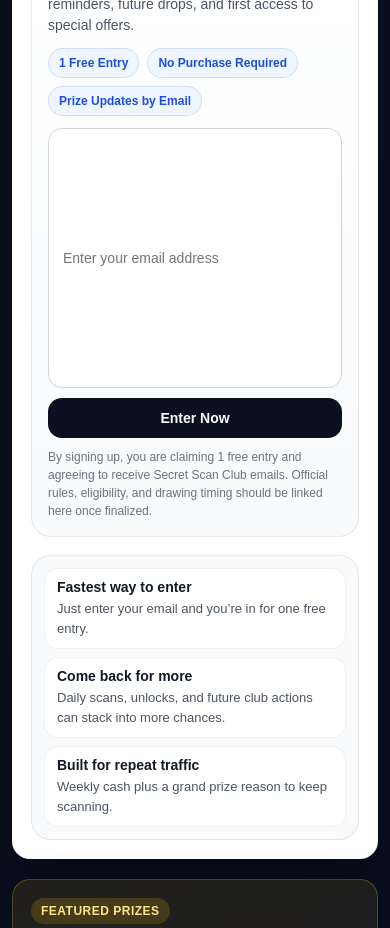
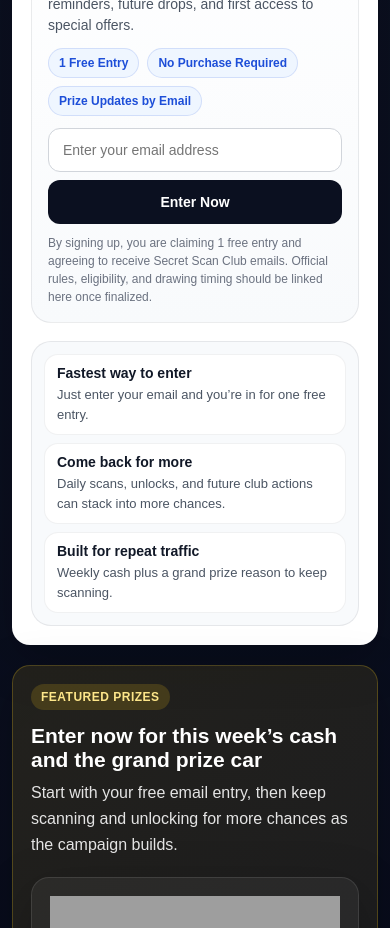
Before and after one commit to ryanc192/secretscanclub.com, a Next.js app: page / in a window 390 px wide. Shown: the part 2260-3188 px from the top of the page. Built offline with nearby package versions, Linux system fonts and the light colour scheme; grey boxes are pictures that could not be loaded.

Commit message:
Update scan.css

```diff
--- a/app/styles/scan.css
+++ b/app/styles/scan.css
@@ -1,4 +1,6 @@
-
+input[type="email"] {
+  resize: none;
+}
 
         * {
           box-sizing: border-box;
@@ -370,22 +372,38 @@
         }
 
 .email-form {
-          display: flex;
+  display: grid;
+  grid-template-columns: minmax(0, 1fr) auto;
   gap: 10px;
   margin-top: 6px;
-          flex-wrap: wrap;
+  align-items: center;
 }
 
 .email-input {
-          flex: 1 1 260px;
+  display: block;
+  width: 100%;
   min-width: 0;
+  height: 48px;
+  min-height: 48px;
+  max-height: 48px;
   border: 1px solid #d1d5db;
   background: #ffffff;
   color: #0b1020;
   border-radius: 14px;
-          padding: 14px 16px;
+  padding: 0 16px;
   font-size: 15px;
+  line-height: 48px;
   outline: none;
+  box-sizing: border-box;
+  -webkit-appearance: none;
+  appearance: none;
+}
+
+.email-form .btn-dark {
+  height: 48px;
+  min-height: 48px;
+  padding: 0 16px;
+  border-radius: 14px;
 }
 
         .email-input:focus {
@@ -728,13 +746,29 @@
           }
 
 .email-form {
-            flex-direction: column;
+  grid-template-columns: 1fr;
+  gap: 8px;
 }
 
-          .email-form button,
-          .email-form a {
+.email-input {
   width: 100%;
-            text-align: center;
+  height: 44px;
+  min-height: 44px;
+  max-height: 44px;
+  padding: 0 12px;
+  line-height: 44px;
+  font-size: 14px;
+  border-radius: 12px;
+  flex: unset;
+}
+
+.email-form .btn-dark {
+  width: 100%;
+  height: 44px;
+  min-height: 44px;
+  padding: 0 12px;
+  border-radius: 12px;
+  font-size: 14px;
 }
 
           .capture-main {
```
Lines whose indentation alone changed are shown as unchanged.
